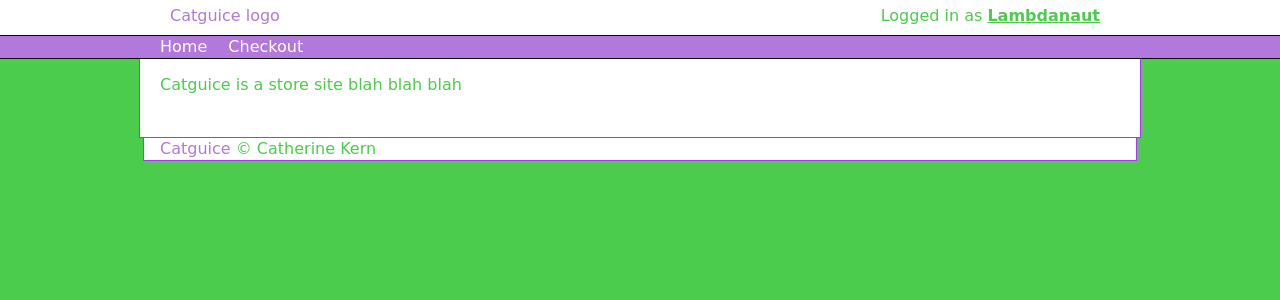
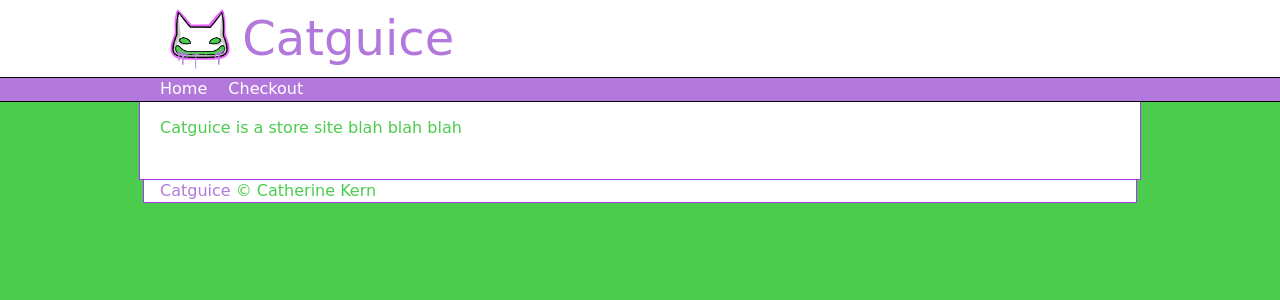
Before and after one commit to Lambdanaut/Catguice, a Python web app: template templates/about.html in a window 1280 px wide. Shown: the top 300 px of the page. Run offline with Jinja, Linux system fonts and the light colour scheme; the template is opened without the code that fills it, so the values that code supplies are empty; some libraries are stand-ins or nearby versions; some web fonts are replaced.

Commit message:
Adds catguice logo

```diff
--- a/config.py
+++ b/config.py
@@ -27,6 +27,9 @@ PORT = int(os.environ.get('PORT', 5000))
 # The email address to use for all product sales and customer interaction
 MY_EMAIL = "catguiceshop@gmail.com"
 
+# Paypal Account Information
+PAYPAL_EMAIL = ""
+
 # If this is set to True, then the server will set a few configuration options that make development easier.
 # Set this to False when you're running the website in production mode.
 DEVELOPMENT = True
--- a/static/css/main.css
+++ b/static/css/main.css
@@ -26,7 +26,6 @@ input {margin-bottom: 10px; border: solid 1px black}
 
 header {
 	position: relative;
-	height: 25px;
 	top: 0; right: 0; left: 0;
 	padding: 5px 50px 5px 50px;
 	background-color: #FFFFFF;
@@ -49,8 +48,14 @@ nav a {
 nav a:hover   { color: #FFFFFF; text-decoration: underline; }
 nav a:visited { color: #FFFFFF; }
 
-#logo {
+#logo_text {
+	font-size: 3em;
+	vertical-align: middle;
+}
 
+#logo_image {
+	height: 60px;
+	margin-right: 12px;
 }
 
 #content {
--- a/templates/layout.html
+++ b/templates/layout.html
@@ -16,6 +16,8 @@
 
 	<link href='http://fonts.googleapis.com/css?family=Short+Stack' rel='stylesheet' type='text/css'>
 
+	<link rel="shortcut icon" href="{{ url_for('static', filename='favicon.ico') }}">
+
 	<link rel="stylesheet" href="/static/css/style.css">
 	<link rel="stylesheet" href="/static/css/grid.css">
 	<link rel="stylesheet" href="/static/css/main.css">
@@ -28,12 +30,12 @@
 <body>
 <header>
 	<div class="container_12">
-		<div id="logo" class="grid_2">
-			<a href="{{ url_for("index") }}">Catguice logo</a>
+		<div class="grid_6">
+			<a href="{{ url_for("index") }}"><img src="/static/img/catguice_logo.png" id="logo_image"><span id="logo_text">Catguice</span></a>
 		</div>
-		<div class="grid_10">
+		<div class="grid_6">
 			<div style="float: right; margin-right:10px;">
-				Logged in as <strong><u>Lambdanaut</u></strong>
+
 			</div>
 		</div>
 		<div class="clear"></div>
```
Also changed, not shown: static/favicon.ico, static/img/catguice_logo.png (added).
